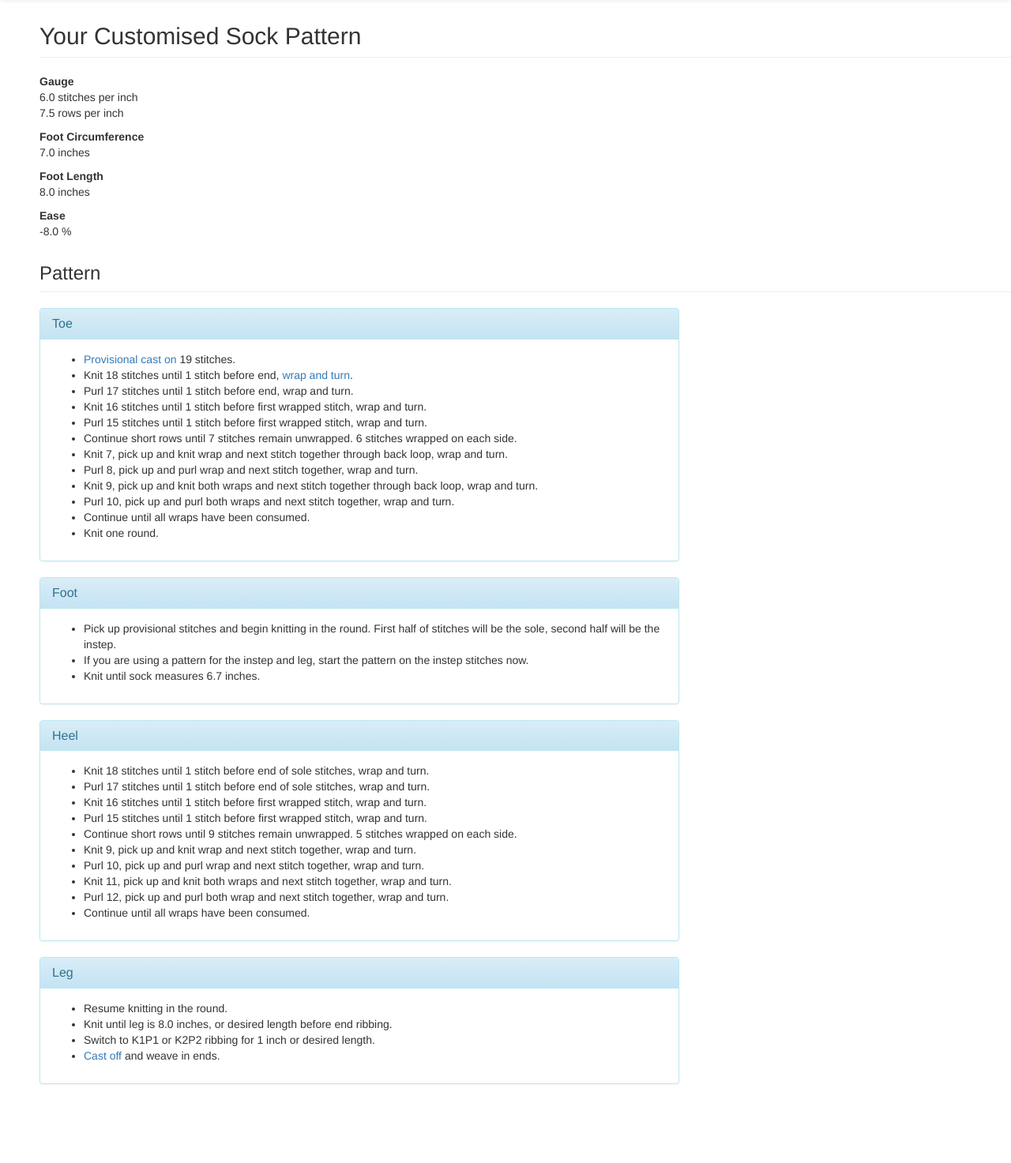
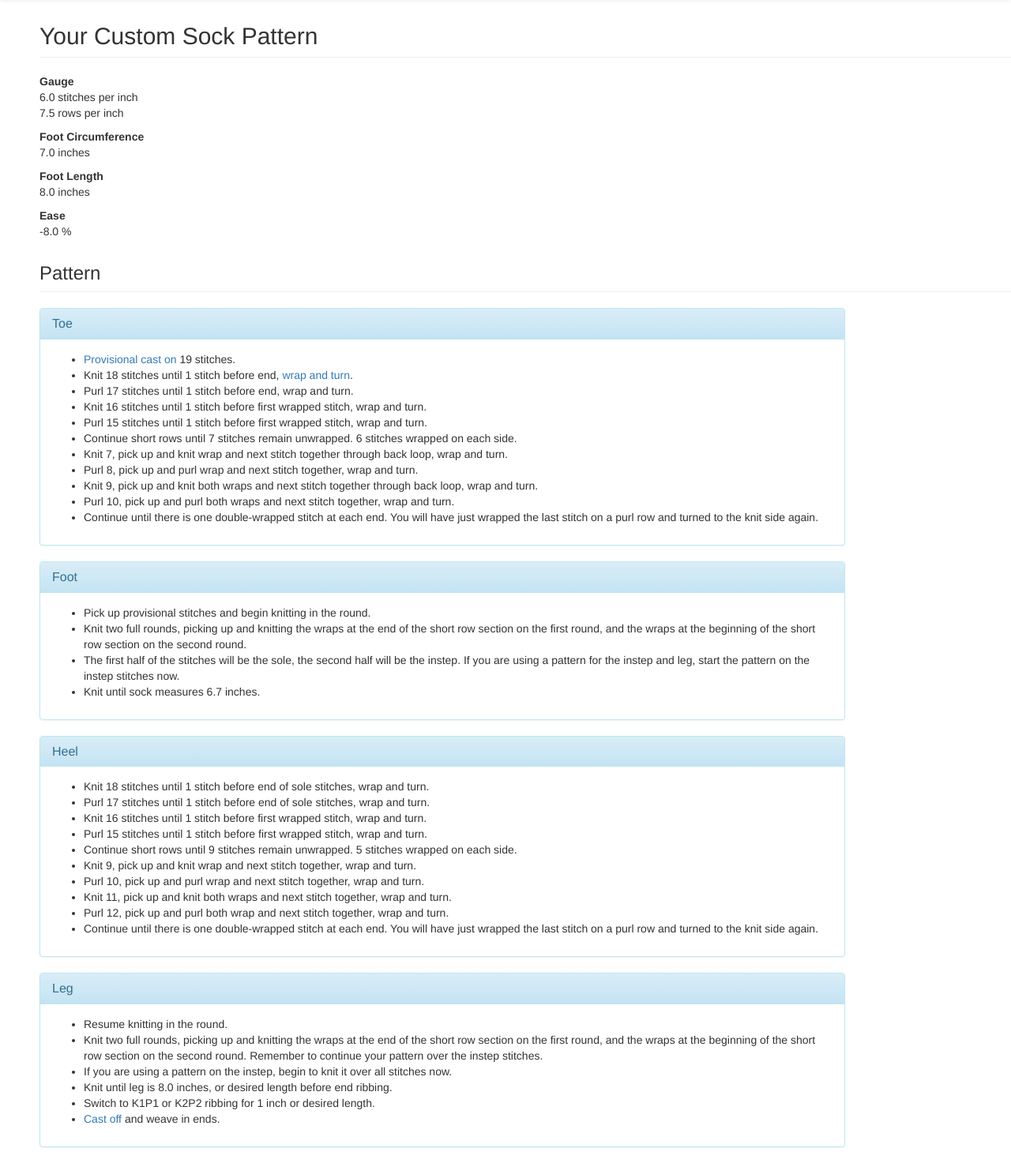
Before and after one commit to MarkAndBecky/websock, a Flask app: page /pattern in a window 1280 px wide. Shown: the part 51-1524 px from the top of the page at 79% size. Before the commit the page ends 1424 px from the top, so only its background shows below. Run offline with Flask 2, Linux system fonts and the light colour scheme; some libraries are stand-ins or nearby versions.

Commit message:
improvements to formatting and pattern text

```diff
--- a/static/websock.css
+++ b/static/websock.css
@@ -11,6 +11,12 @@ body {
     padding-bottom: 0px;
 }
 
+.link-section{
+    margin: 30px 0 20px;
+    border-bottom: 1px solid #eee;
+    padding-bottom: 10px;
+}
+
 .anchorspace{
     padding-top: 60px;
     margin-top: -60px;}
--- a/templates/_base.html
+++ b/templates/_base.html
@@ -48,6 +48,7 @@
                   <ul class="dropdown-menu" role="menu">
                       <li><a href="/links">All links</a></li>
                       <li class="divider"></li>
+                      <li><a href="/links#Basic">Sock construction</a></li>
                       <li><a href="/links#Provisional">Provisional cast ons</a></li>
                       <li><a href="/links#magicloop">Magic loop knitting</a></li>
                       <li><a href="/links#shortrows">Short rows</a></li>
--- a/templates/pattern.html
+++ b/templates/pattern.html
@@ -4,7 +4,7 @@
 {% block content %}
 
       <div class="page-header">
-        <h2>Your Customised Sock Pattern</h2>
+        <h2>Your Custom Sock Pattern</h2>
     </div>
 
             <p>
@@ -38,7 +38,7 @@
         </div>
 
        <div class="row">
-            <div class="col-sm-8">
+            <div class="col-sm-10">
               <div class="panel panel-info">
                 <div class="panel-heading">
                   <h4 class="panel-title">Toe</h4>
@@ -58,8 +58,9 @@
                         <li>Knit {{ "%d"|format(toe_end + 2) }}, pick up and knit both wraps and next stitch together through back loop, wrap and
                             turn.</li>
                         <li>Purl {{ "%d"|format(toe_end + 3) }}, pick up and purl both wraps and next stitch together, wrap and turn.</li>
-                        <li>Continue until all wraps have been consumed.</li>
-                        <li>Knit one round.</li>
+                        <li>Continue until there is one double-wrapped stitch at each end.  You will have just wrapped the last stitch on a
+                        purl row and turned to the knit side again.</li>
+
                     </ul>
                  </div>
               </div>
@@ -67,17 +68,18 @@
         </div>
 
         <div class = "row">
-           <div class="col-sm-8">
+           <div class="col-sm-10">
               <div class="panel panel-info">
                 <div class="panel-heading">
                   <h4 class="panel-title">Foot</h4>
                 </div>
                 <div class="panel-body">
                     <ul>
-                        <li>Pick up provisional stitches and begin knitting in the round.  First half of stitches will be the sole,
-                            second half will be the instep.</li>
-                        <li>If you are using a pattern for the instep and leg, start the pattern on
-                            the instep stitches now.</li>
+                        <li>Pick up provisional stitches and begin knitting in the round.</li>
+                        <li>Knit two full rounds, picking up and knitting the wraps at the end of the short row section on the
+                        first round, and the wraps at the beginning of the short row section on the second round.</li>
+                        <li>The first half of the stitches will be the sole, the second half will be the instep.  If you
+                            are using a pattern for the instep and leg, start the pattern on the instep stitches now.</li>
                         <li>Knit until sock measures {{ "%.1f %s"|format((foot_length - heel_length), units) }}.</li>
                     </ul>
                  </div>
@@ -86,7 +88,7 @@
         </div>
 
         <div class = "row">
-           <div class="col-sm-8">
+           <div class="col-sm-10">
               <div class="panel panel-info">
                 <div class="panel-heading">
                   <h3 class="panel-title">Heel</h3>
@@ -103,7 +105,9 @@
                         <li>Purl {{ "%d"|format(heel_end + 1) }}, pick up and purl wrap and next stitch together, wrap and turn.</li>
                         <li>Knit {{ "%d"|format(heel_end + 2) }}, pick up and knit both wraps and next stitch together, wrap and turn.</li>
                         <li>Purl {{ "%d"|format(heel_end + 3) }}, pick up and purl both wrap and next stitch together, wrap and turn.</li>
-                        <li>Continue until all wraps have been consumed.</li>
+                        <li>Continue until there is one double-wrapped stitch at each end.  You will have just wrapped the last stitch on a
+                        purl row and turned to the knit side again.</li>
+
                     </ul>
                  </div>
               </div>
@@ -111,7 +115,7 @@
         </div>
 
         <div class = "row">
-           <div class="col-sm-8">
+           <div class="col-sm-10">
               <div class="panel panel-info">
                 <div class="panel-heading">
                   <h4 class="panel-title">Leg</h4>
@@ -119,6 +123,10 @@
                 <div class="panel-body">
                     <ul>
                         <li>Resume knitting in the round.</li>
+                        <li>Knit two full rounds, picking up and knitting the wraps at the end of the short row section on the
+                        first round, and the wraps at the beginning of the short row section on the second round.  Remember to
+                        continue your pattern over the instep stitches.</li>
+                        <li>If you are using a pattern on the instep, begin to knit it over all stitches now.</li>
                         <li>Knit until leg is {{ "%.1f %s"|format((foot_length), units) }}, or desired length before end ribbing.</li>
                         <li>Switch to K1P1 or K2P2 ribbing for {% if sock_info.units == 'inches' %}1 inch{% else %}2.5 cm{% endif %} or desired length.</li>
                         <li><a href="/links#castoffs">Cast off</a> and weave in ends.</li>
```
Also changed, not shown: templates/form.html (+18 -6 lines), templates/links.html (+63 -22 lines), static/socks.jpg (added).
